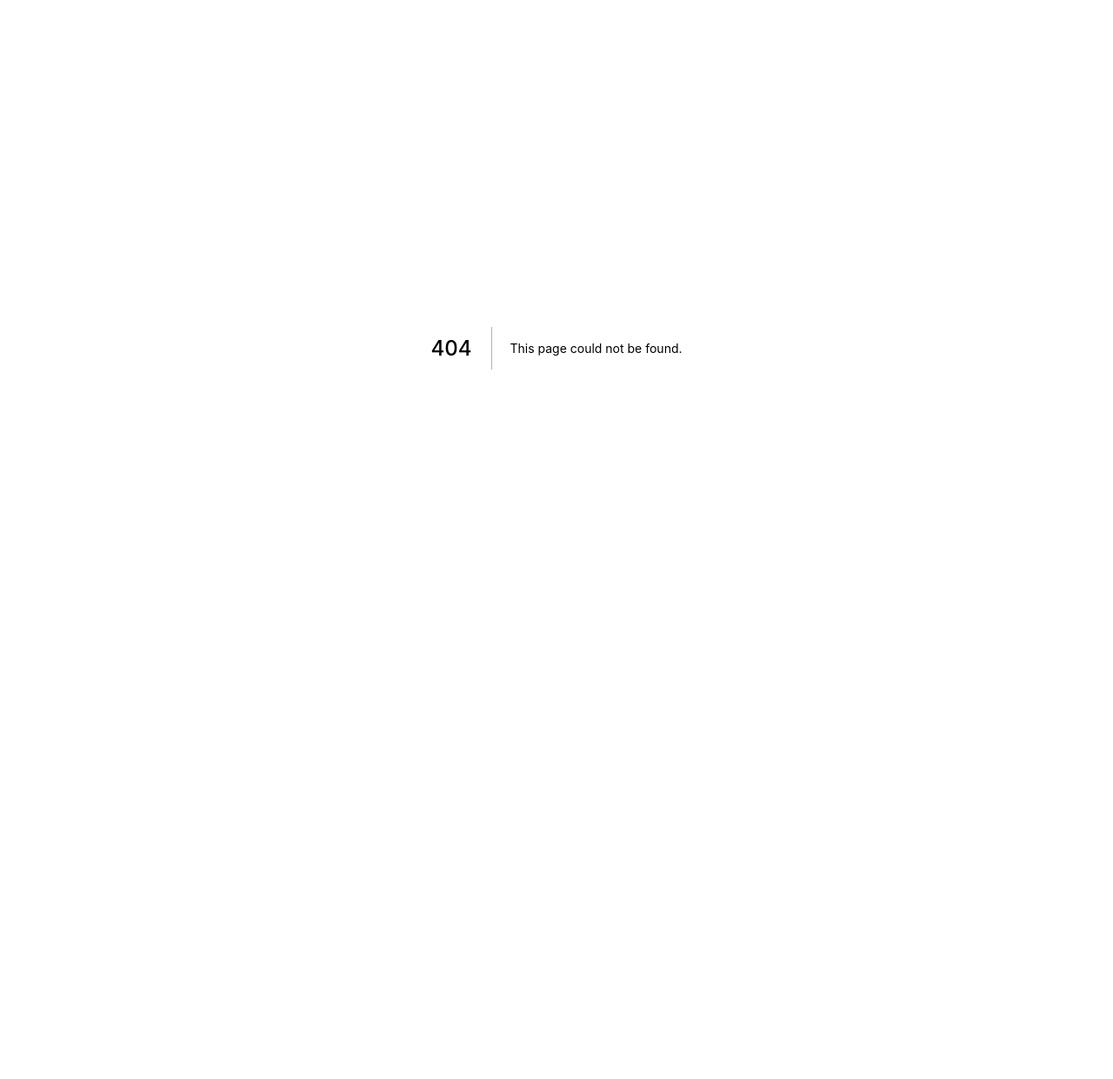
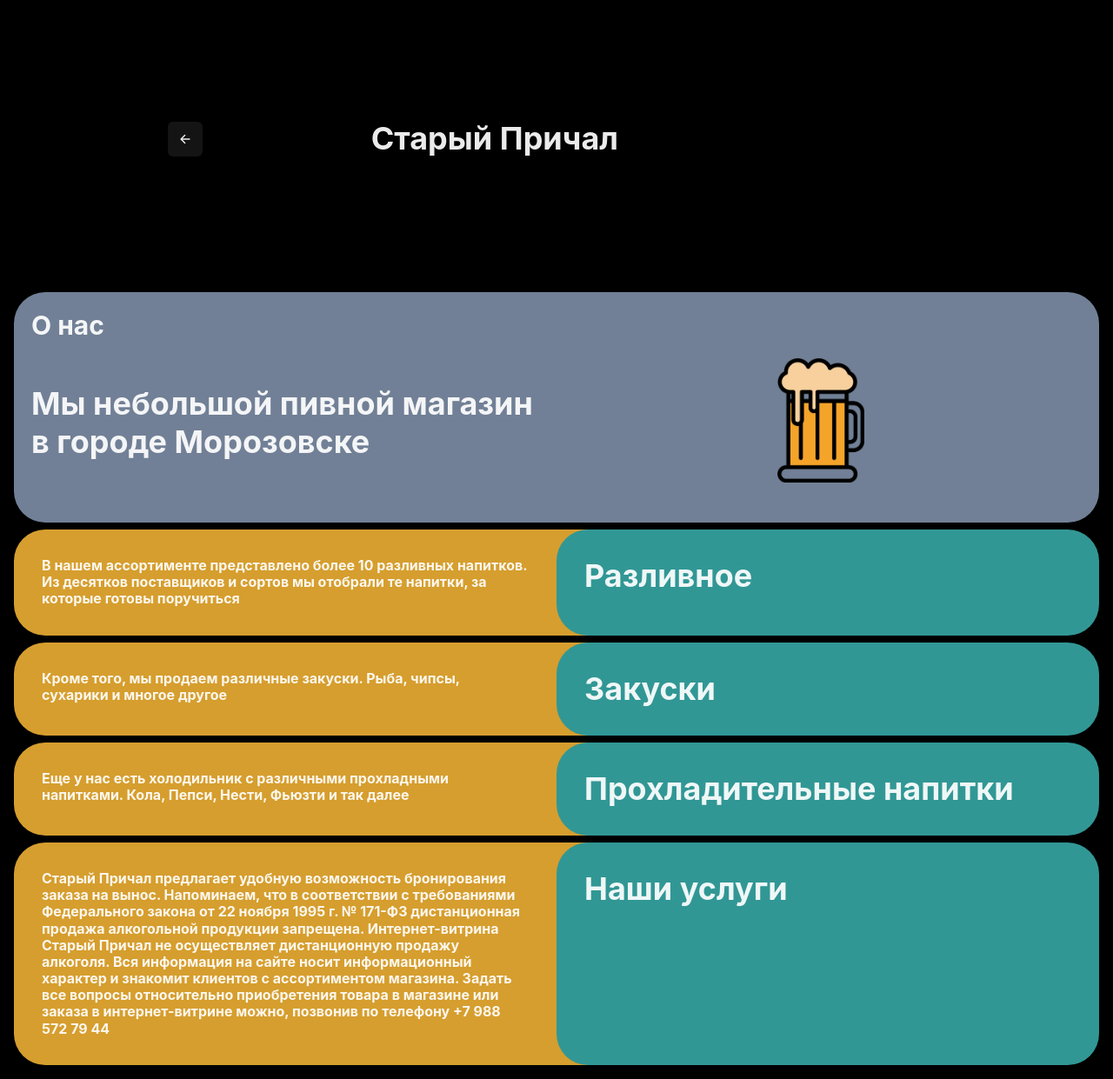
Before and after one commit to Slimmerd/beer-store, a Next.js app: page /about in a window 1280 px wide. Before the commit this address had no page. Shown: the whole page at 87% size. Before the commit the page ends 800 px from the top, so only its background shows below. Built offline with nearby package versions, Linux system fonts and the light colour scheme.

Commit message:
Added about page

```diff
--- /dev/null
+++ b/pages/about/index.tsx
@@ -0,0 +1,99 @@
+import React from 'react'
+import { Box, Flex, Heading, IconButton } from '@chakra-ui/react'
+import Image from 'next/image'
+import NextLink from 'next/link'
+import { IoArrowBack } from 'react-icons/io5'
+import AboutLeftCard from '../../components/about/aboutLeftCard'
+import AboutRightCard from '../../components/about/aboutRightCard'
+
+const AboutPage = () => {
+    return (
+        <Box as={'main'} bgColor={'black'}>
+            <Flex
+                minH={'280px'}
+                h={'40vh'}
+                justifyContent={'center'}
+                align={'center'}
+            >
+                <Box flex={1} textAlign={'center'}>
+                    <NextLink href={'/'} passHref>
+                        <IconButton
+                            icon={<IoArrowBack />}
+                            aria-label={'back'}
+                        />
+                    </NextLink>
+                </Box>
+                <Heading flex={2} as={'h1'}>
+                    Старый Причал
+                </Heading>
+            </Flex>
+
+            <Flex p={4} gap={2} direction={'column'}>
+                <Box p={5} bgColor={'gray.500'} rounded={36}>
+                    <Heading size={'lg'}>О нас</Heading>
+
+                    <Flex my={5} gap={2} alignItems={'center'}>
+                        <Heading flex={1} size={'xl'} as={'h2'}>
+                            Мы небольшой пивной магазин в городе Морозовске
+                        </Heading>
+                        <Box flex={1} textAlign={'center'}>
+                            <Image
+                                src={'/beer.png'}
+                                alt={'Кружка с пивом'}
+                                width={100}
+                                height={143.08}
+                                layout={'fixed'}
+                            />
+                        </Box>
+                    </Flex>
+                </Box>
+
+                <Flex>
+                    <AboutLeftCard delay={0}>
+                        В нашем ассортименте представлено более 10 разливных
+                        напитков. Из десятков поставщиков и сортов мы отобрали
+                        те напитки, за которые готовы поручиться
+                    </AboutLeftCard>
+                    <AboutRightCard delay={0}>Разливное</AboutRightCard>
+                </Flex>
+
+                <Flex>
+                    <AboutLeftCard delay={0.1}>
+                        Кроме того, мы продаем различные закуски. Рыба, чипсы,
+                        сухарики и многое другое
+                    </AboutLeftCard>
+                    <AboutRightCard delay={0.1}>Закуски</AboutRightCard>
+                </Flex>
+
+                <Flex>
+                    <AboutLeftCard delay={0.2}>
+                        Еще у нас есть холодильник с различными прохладными
+                        напитками. Кола, Пепси, Нести, Фьюзти и так далее
+                    </AboutLeftCard>
+                    <AboutRightCard delay={0.2}>
+                        Прохладительные напитки
+                    </AboutRightCard>
+                </Flex>
+
+                <Flex>
+                    <AboutLeftCard delay={0.3}>
+                        Старый Причал предлагает удобную возможность
+                        бронирования заказа на вынос. Напоминаем, что в
+                        соответствии с требованиями Федерального закона от 22
+                        ноября 1995 г. № 171-ФЗ дистанционная продажа
+                        алкогольной продукции запрещена. Интернет-витрина Старый
+                        Причал не осуществляет дистанционную продажу алкоголя.
+                        Вся информация на сайте носит информационный характер и
+                        знакомит клиентов с ассортиментом магазина. Задать все
+                        вопросы относительно приобретения товара в магазине или
+                        заказа в интернет-витрине можно, позвонив по телефону +7
+                        988 572 79 44
+                    </AboutLeftCard>
+                    <AboutRightCard delay={0.3}>Наши услуги</AboutRightCard>
+                </Flex>
+            </Flex>
+        </Box>
+    )
+}
+
+export default AboutPage
```
